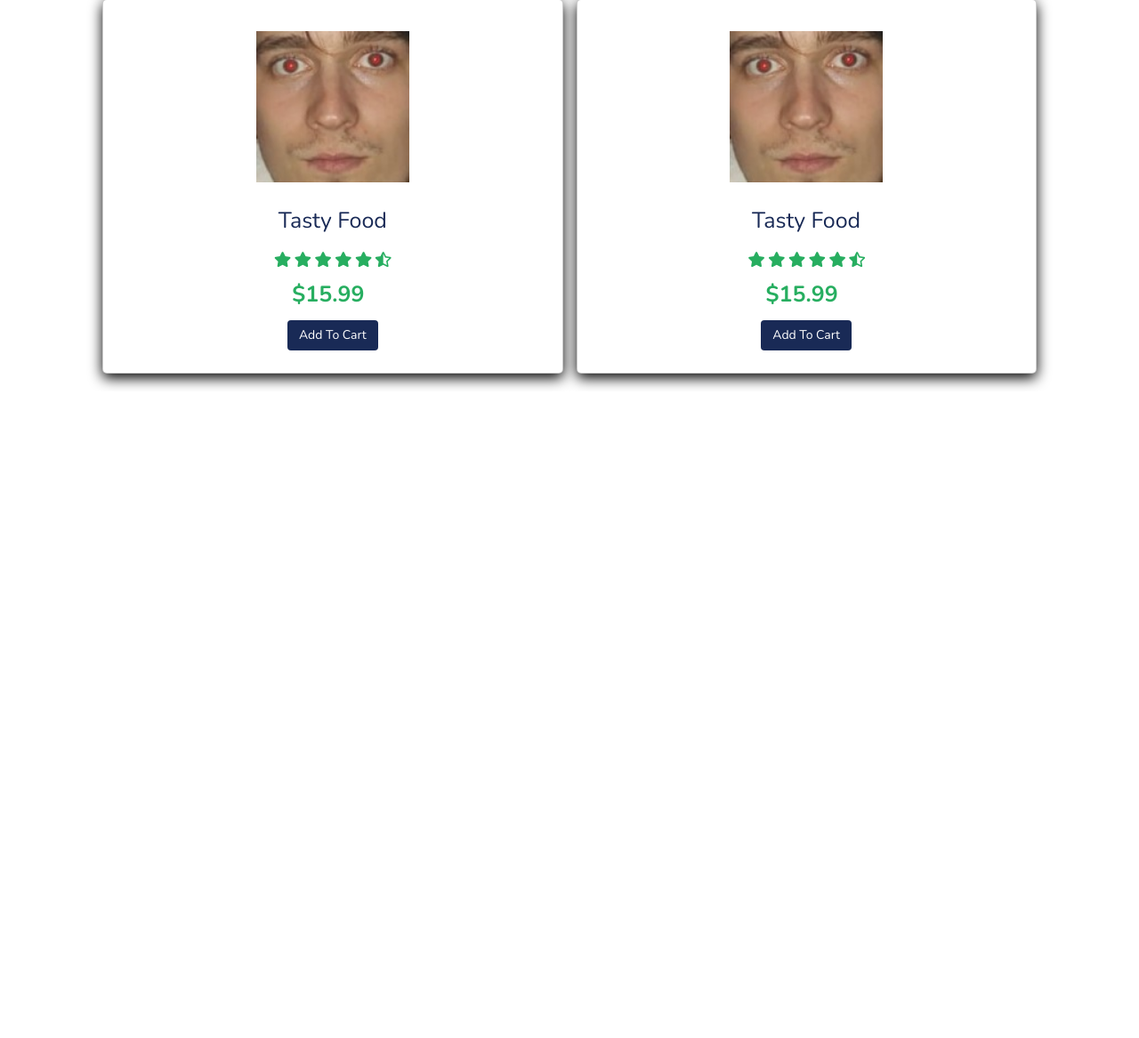
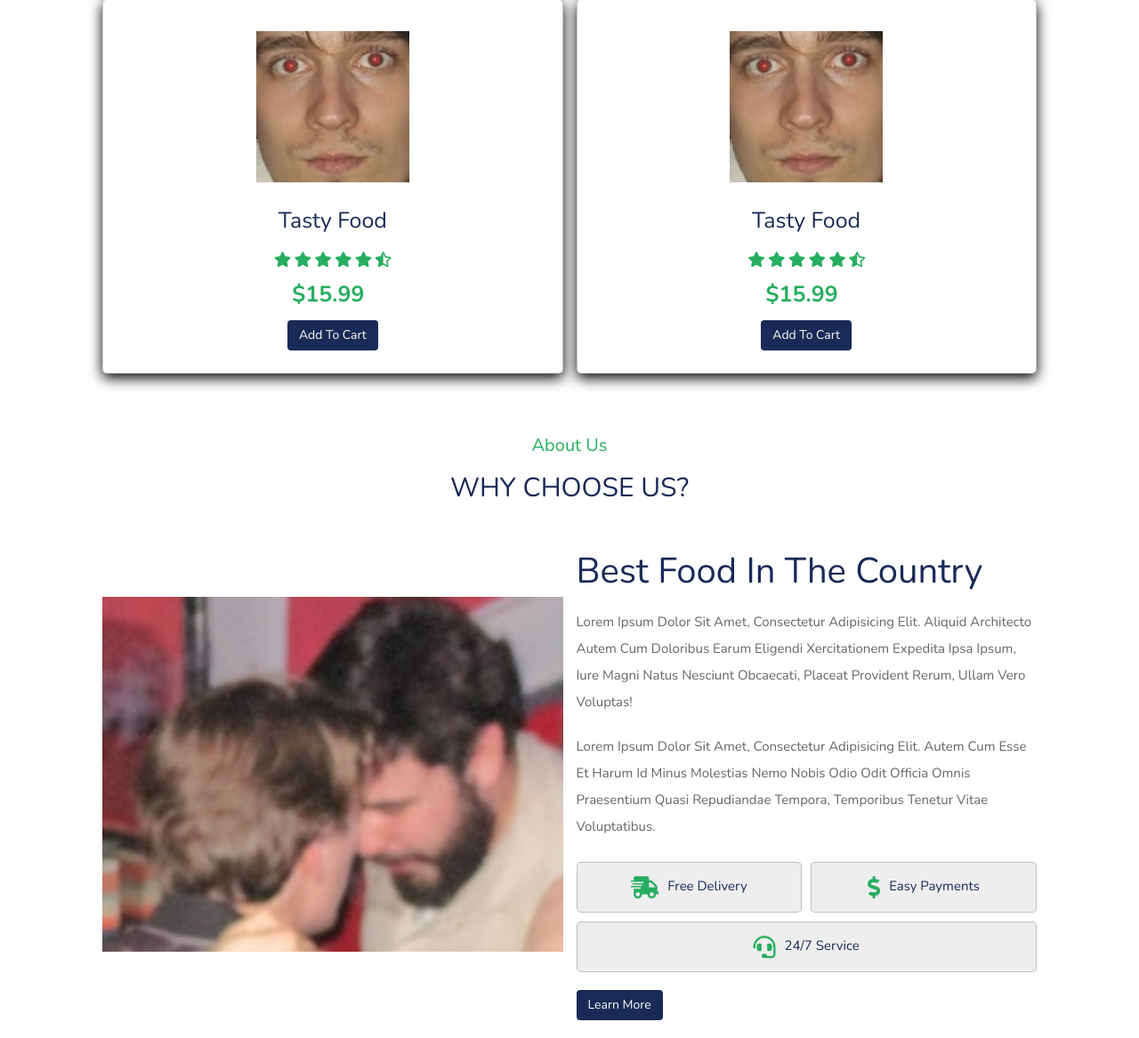
Before and after one commit to LukaP123456/Food_delivery_website, a PHP site: page /main.php in a window 1280 px wide. Shown: the part 1885-3052 px from the top of the page at 89% size. Before the commit the page ends 2322 px from the top, so only its background shows below. Run offline with PHP 8.4, Linux system fonts and the light colour scheme.

Commit message:
dodao about sekciju

```diff
--- /dev/null
+++ b/CSS/about.css
@@ -0,0 +1 @@
+.about .row{display:flex;flex-wrap:wrap;gap:1.5rem;align-items:center}.about .row .image{flex:1 1 45rem}.about .row .content{flex:1 1 45rem}.about .row .image img{width:100%}
--- /dev/null
+++ b/SASS/about.scss
@@ -0,0 +1,62 @@
+.about .row{
+  display: flex;
+  flex-wrap: wrap;
+  gap: 1.5rem;
+  align-items: center;
+}
+
+.about .row .image{
+  flex: 1 1 45rem;/*sta znaci kad ovako stavis brojeve*/
+}
+
+.about .row .content{
+  flex: 1 1 45rem;/*sta znaci kad ovako stavis brojeve*/
+}
+
+.about .row .image img{
+  width: 100%;
+}
+
+.about .row .content h3{
+  color: $black;
+  font-size: 4rem;
+  padding: .5rem 0;
+}
+
+.about .row .content p{
+  color: $light-color;
+  font-size: 1.5rem;
+  padding: .5rem 0;
+  line-height: 2;
+}
+
+.about .row .content .icons-container{
+  display: flex;
+  gap: 1rem;
+  flex-wrap: wrap;
+  padding: 1rem 0;
+  margin-top: .5rem;
+}
+
+
+.about .row .content .icons-container .icons{
+  background: #eee;
+  border-radius: .5rem;
+  border: .1rem solid rgba(0,0,0,.2);
+  display: flex;
+  align-items: center;
+  justify-content: center;
+  gap: 1rem;
+  flex: 1 1 17rem;
+  padding: 1.5rem 1rem;
+}
+
+.about .row .content .icons-container .icons i{
+  font-size: 2.5rem;
+  color: $green;
+}
+
+.about .row .content .icons-container .icons span{
+  font-size: 1.5rem;
+  color: $black;
+}
--- a/SASS/stajl.scss
+++ b/SASS/stajl.scss
@@ -1,3 +1,4 @@
 @import "header";
 @import "home";
 @import "dishes";
+@import "about";
--- a/main.php
+++ b/main.php
@@ -229,10 +229,52 @@
 </section>
 <!-- dishes sekcija kraj -->
 
-<!-- about sekcija start-->
 
 
+<!-- about sekcija start-->
+<section class="about" id="about">
+
+    <h3 class="sub-heading"> about us </h3>
+    <h1 class="heading"> why choose us?</h1>
+
+    <div class="row">
+        <div class="image">
+            <img src="img/ljubav.jpg" alt="">
+        </div>
+
+        <div class="content">
+            <h3> best food in the country</h3>
+            <p>Lorem ipsum dolor sit amet, consectetur adipisicing elit. Aliquid architecto autem cum doloribus earum eligendi
+                xercitationem expedita ipsa ipsum, iure magni natus nesciunt obcaecati, placeat provident rerum, ullam vero voluptas!</p>
+            <p>Lorem ipsum dolor sit amet, consectetur adipisicing elit. Autem cum esse et harum id minus molestias nemo nobis odio odit officia
+                omnis praesentium quasi repudiandae tempora, temporibus tenetur vitae voluptatibus.</p>
+            <div class="icons-container">
+                <div class="icons">
+                    <i class="fas fa-shipping-fast"></i>
+                    <span>free delivery</span>
+                </div>
+                <div class="icons">
+                    <i class="fas fa-dollar-sign"></i>
+                    <span>easy payments</span>
+                </div>
+                <div class="icons">
+                    <i class="fas fa-headset"></i>
+                    <span>24/7 service</span>
+                </div>
+            </div>
+            <a href="#" class="btn">learn more</a>
+        </div>
+    </div>
+
+
+
+</section>
+
 <!-- about sekcija kraj-->
+
+
+
+
 
 
 
```
Also changed, not shown: CSS/stajl.css, img/ljubav.jpg (added).
